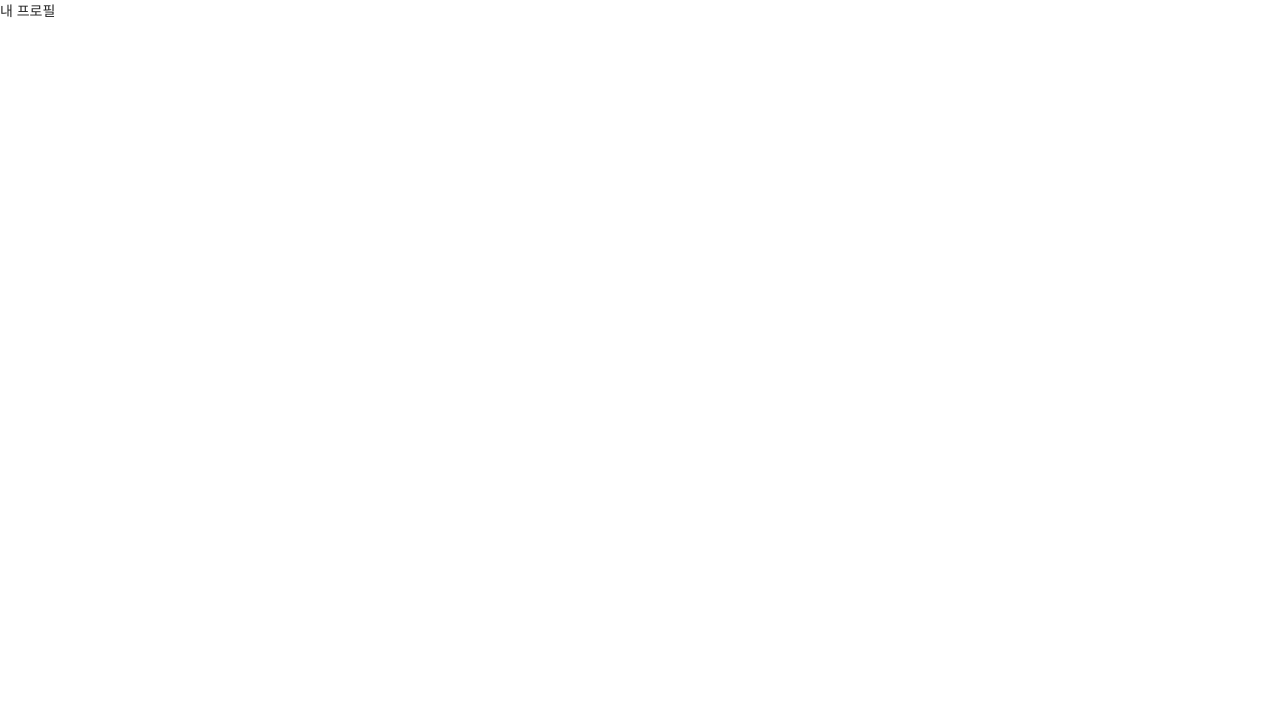
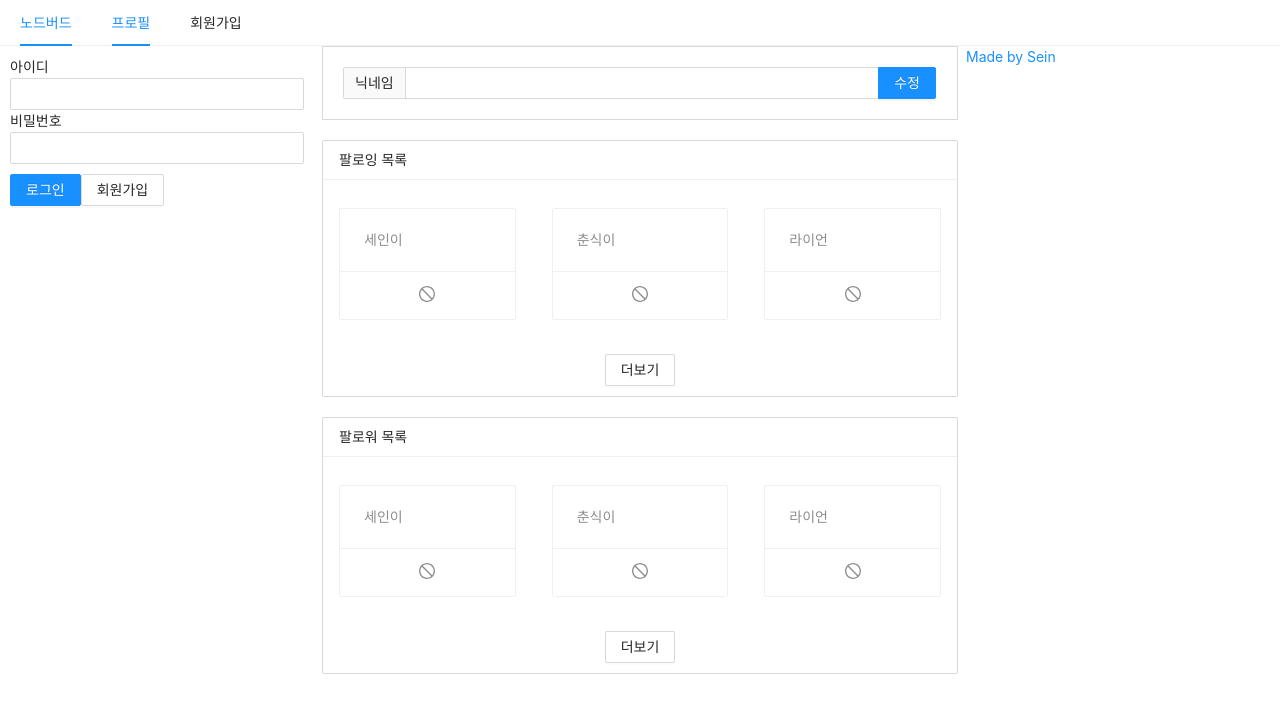
Before and after one commit to imssein/nodebird, a Next.js app in the folder frontend/: page /profile in a window 1280 px wide. Shown: the top 712 px of the page. Built offline with nearby package versions, Linux system fonts and the light colour scheme.

Commit message:
프로필 페이지 만들기

```diff
--- a/frontend/components/AppLayout.js
+++ b/frontend/components/AppLayout.js
@@ -1,10 +1,11 @@
-import propTypes from "prop-types";
+import PropTypes from "prop-types";
 import Link from "next/link";
 import { useState } from "react";
 import { Input, Menu, Row, Col } from "antd";
-import UserProfile from "../components/UserProfile";
-import LoginForm from "../components/LoginForm";
+import UserProfile from "./UserProfile";
+import LoginForm from "./LoginForm";
 import styled from "styled-components";
+import Router, { useRouter } from 'next/router';
 
 const SearchInput = styled(Input.Search)`
   vertical-align: middle;
@@ -12,29 +13,20 @@
 export default function AppLayout({ children }) {
   //서버쪽 완성 전 상태 관리를 위해 dummy data 사용
   const [isLoggedIn, setIsLoggedIn] = useState(false);
+  const router = useRouter();
+
 
   return (
     <div>
-      <Menu mode="horizontal">
-        <Menu.Item>
-          <Link href="/">
-            <a>노드버드</a>
-          </Link>
-        </Menu.Item>
-        <Menu.Item>
-          <Link href="/profile">
-            <a>프로필</a>
-          </Link>
-        </Menu.Item>
-        <Menu.Item>
-          <SearchInput enterButton />
-        </Menu.Item>
-        <Menu.Item>
-          <Link href="/signup">
-            <a>회원가입</a>
-          </Link>
-        </Menu.Item>
-      </Menu>
+      <Menu
+        mode="horizontal"
+        selectedKeys={[router.pathname]}
+        items={[
+          { label: <Link href="/"><a>노드버드</a></Link>, key: '/'},
+          { label: <Link href="/profile"><a>프로필</a></Link>, key: '/profile'},
+          { label: <Link href="/signup"><a>회원가입</a></Link>, key: '/signup'},
+        ]}
+      />
       {/* gutter : column 사이 간격  */}
       <Row gutter={8}>
         <Col xs={24} md={6}>
@@ -64,5 +56,5 @@
 
 AppLayout.propTypes = {
   // return 안에 들어갈 수 있는 모든 것들이 node
-  children: propTypes.node.isRequired,
+  children: PropTypes.node.isRequired,
 };
--- /dev/null
+++ b/frontend/components/FollowList.js
@@ -0,0 +1,31 @@
+import { List, Button, Card } from 'antd';
+import { StopOutlined } from '@ant-design/icons';
+import PropTypes from "prop-types";
+
+export default function FollowList({ header, data }){
+    return(
+        <List
+        style={{marginBottom: 20}}
+        grid={{ gutter: 4, xs: 2, sm: 2, md: 3, lg: 3, xl: 3, xxl: 4 }}        size="small"
+        header={<div>{header}</div>}
+        // 경계선
+        loadMore={<div style={{textAlign: 'center', margin: '10px 0'}}><Button>더보기</Button></div>}
+        bordered
+        // 반복문을 통해서 더미데이터가 들어감.
+        dataSource={data}
+        renderItem={(item) => (
+            <List.Item style={{marginTop:20}}>
+                <Card actions={[<StopOutlined key="stop" /> ]}>
+                    <Card.Meta description={item.nickname} />
+                </Card>
+            </List.Item>
+        )}
+    />
+
+    )
+};
+
+FollowList.propTypes = {
+    header: PropTypes.string.isRequired,
+    data: PropTypes.array.isRequired,
+};
--- /dev/null
+++ b/frontend/components/NicknameEditForm.js
@@ -0,0 +1,11 @@
+import {useMemo} from 'react';
+import { Form, Input } from 'antd';
+
+export default function NicknameEditForm(){
+    const style = useMemo(() => ({marginBottom: '20px', border:'1px solid #d9d9d9', padding:'20px'}));
+    return(
+        <Form style={style}>
+            <Input.Search addonBefore="닉네임" enterButton="수정" />
+        </Form>
+    )
+}
--- a/frontend/pages/profile.js
+++ b/frontend/pages/profile.js
@@ -1,13 +1,24 @@
 import Head from "next/head";
+import NicknameEditForm from "../components/NicknameEditForm";
+import FollowList from "../components/FollowList";
+import AppLayout from "../components/AppLayout";
+
 export default function Profile() {
+  const followerList = [{nickname: '세인이'}, {nickname: '춘식이'}, {nickname: '라이언'}];
+  const followingList = [{nickname: '세인이'}, {nickname: '춘식이'}, {nickname: '라이언'}];
+
   return (
     <>
       <Head>
         <meta charSet="utf-8" />
         <title>NodeBird | 내 프로필</title>
       </Head>
+      <AppLayout>
+        <NicknameEditForm />
+        <FollowList header="팔로잉 목록" data={followingList} />
+        <FollowList header="팔로워 목록" data={followerList} />
+      </AppLayout>
 
-      <div>내 프로필</div>
     </>
   );
 }
```
